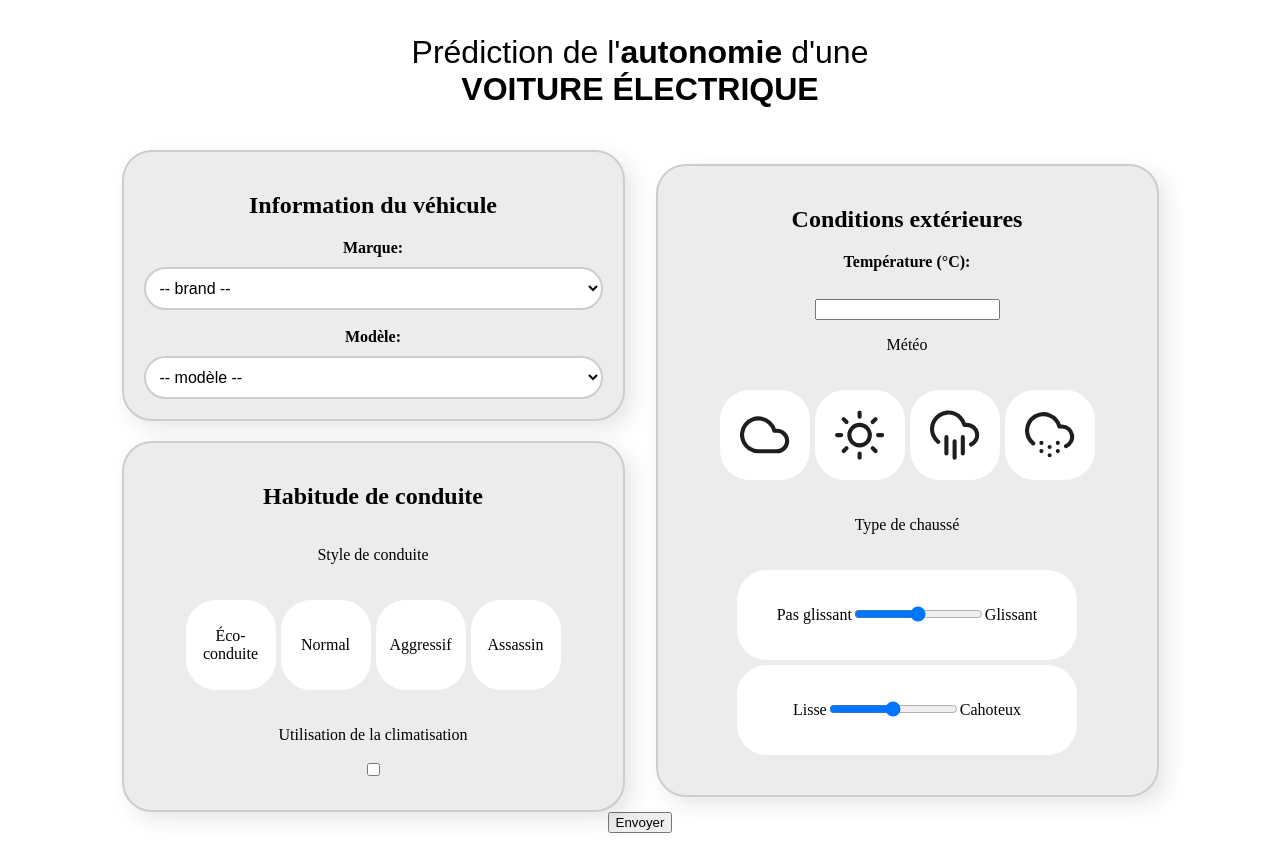
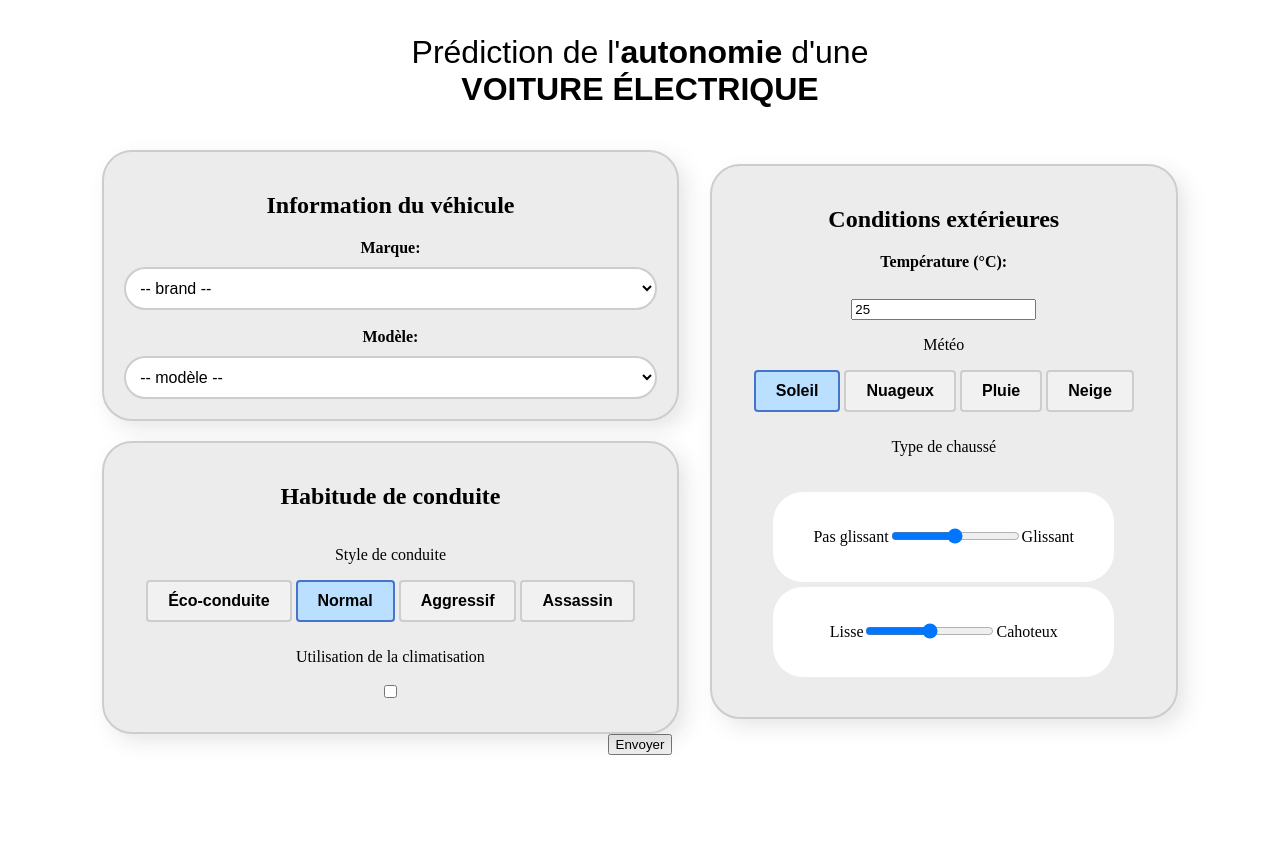
Before and after one commit to AlexandreCabana/EVAIAutonomyPredictor, a FastAPI app: page / in a window 1280 px wide. After the commit the page ends 755 px from the top, so only its background shows below. Run offline with FastAPI, Linux system fonts and the light colour scheme; some libraries are stand-ins or nearby versions.

Commit message:
selectable options done

```diff
--- a/fastApiProject/main.py
+++ b/fastApiProject/main.py
@@ -26,20 +26,21 @@ class CarInfo:
         self.is_ac_used = is_ac_used
 
 class EnvironmentInfo:
-    temperature: int
-    meteo: str
-    chaussee: str
+    def __init__(self, temperature: str, meteo:str, chaussee: int, rougness: int):
+        self.temp = temperature
+        self.meteo = meteo
+        self.chaussee = chaussee
 
 class FormInfo:
-    car_info: CarInfo
-    env_info: EnvironmentInfo
-
-formInfo = FormInfo()
+    def __init__(self, carInfo : CarInfo, environmentInfo : EnvironmentInfo):
+        self.carInfo = carInfo
+        self.environmentInfo = environmentInfo
 
 class User:
-    def __init__(self, name, last_name):
+    def __init__(self, name, last_name, driving_style):
         self.name = name
         self.last_name = last_name
+        self.driving_style = driving_style
 
 # function
 
@@ -63,14 +64,27 @@ async def read_items(request: Request):
     )
 
 @app.post("/results/")
-async def results(marque: str = Form(...), modele: str = Form(...), is_ac_used: bool = Form(False)):
-    car_info = CarInfo(marque, modele,None, is_ac_used)
-    return car_info
+async def results(
+        marque: str = Form(...),
+        modele: str = Form(...),
+        is_ac_used: bool = Form(False),
+        conduite: str = Form(...),
+
+        temperature: str = Form(...),
+        meteo: str = Form(...),
+        slide_range: int = Form(...),
+        roughness_range: int = Form(...)):
+
+    car_info = CarInfo(marque, modele, conduite, is_ac_used)
+    env_info = EnvironmentInfo(temperature, meteo, slide_range, roughness_range)
+
+    return FormInfo(car_info, env_info)
 
 
 @app.post("/submit/")
-async def submit(name: str = Form(...), last_name: str = Form(...)):
-    user = User(name,last_name)
+async def submit(name: str = Form(...),last_name: str = Form(...), conduite: str = Form(...)):
+    user = User(name,last_name,conduite)
+    print(conduite)
     return user
 
 @app.post("/submit_selected")
--- a/fastApiProject/static/styles.css
+++ b/fastApiProject/static/styles.css
@@ -76,8 +76,29 @@ body{
     cursor: pointer;
 
 }
-
-
+/* RADIO BUTTON STYLING */
+.options input[type="radio"] {
+  opacity: 0;
+  position: fixed;
+  width: 0;
+}
+.options label {
+    display: inline-block;
+    background-color: #f1f1f1;
+    padding: 10px 20px;
+    font-family: sans-serif, Arial;
+    font-size: 16px;
+    border: 2px solid #cdcdcd;
+    border-radius: 4px;
+}
+.options input[type="radio"]:checked + label {
+    background-color: #bbdfff;
+    border-color: #4474cc;
+}
+.options input[type="radio"]:not(:checked):hover + label {
+    background-color: #dbdde4;
+    color: #191919;
+}
 
 .meteo-icons {
     display: flex;
--- a/fastApiProject/templates/index.html
+++ b/fastApiProject/templates/index.html
@@ -29,19 +29,18 @@
                     <div class="section-parametres">
                         <h2>Habitude de conduite</h2>
                         <p>Style de conduite</p>
-                        <div class="meteo-icons">
-                            <div class="icon-wrapper">
-                                <p>Éco-conduite</p>
-                            </div>
-                            <div class="icon-wrapper">
-                                <p>Normal</p>
-                            </div>
-                            <div class="icon-wrapper">
-                                <p>Aggressif</p>
-                            </div>
-                            <div class="icon-wrapper">
-                                <p>Assassin</p>
-                            </div>
+                        <div class="options">
+                            <input type="radio" id="conduiteChoix1" name="conduite" value="eco">
+                            <label for="conduiteChoix1">Éco-conduite</label>
+
+                            <input type="radio" id="conduiteChoix2" name="conduite" value="normal" checked>
+                            <label for="conduiteChoix2">Normal</label>
+
+                            <input type="radio" id="conduiteChoix3" name="conduite" value="agressif">
+                            <label for="conduiteChoix3">Aggressif</label>
+
+                            <input type="radio" id="conduiteChoix4" name="conduite" value="assassin">
+                            <label for="conduiteChoix4">Assassin</label>
                         </div>
                         <p>Utilisation de la climatisation</p>
                         <!-- toggle button-->
@@ -55,56 +54,21 @@
                         <h2>Conditions extérieures</h2>
                         <label for="temperature">Température (°C):</label>
                         <br>
-                        <input type="number" id="temperature" name="temperature">
+                        <input type="number" id="temperature" name="temperature" value="25">
 
                         <p>Météo</p>
-                        <div class="meteo-icons">
-                            <div class="icon-wrapper">
-                                <svg width="59" height="44" viewBox="0 0 59 44" fill="none"
-                                    xmlns="http://www.w3.org/2000/svg">
-                                    <path
-                                        d="M43.56 16.94H40.5108C39.6054 13.4334 37.7345 10.2511 35.1109 7.75462C32.4872 5.25816 29.2159 3.54768 25.6687 2.81753C22.1215 2.08738 18.4406 2.36684 15.0443 3.62416C11.6479 4.88147 8.67237 7.06623 6.45568 9.93017C4.23899 12.7941 2.87006 16.2224 2.50444 19.8255C2.13882 23.4286 2.79117 27.062 4.38737 30.3128C5.98356 33.5637 8.4596 36.3016 11.5341 38.2156C14.6086 40.1295 18.1584 41.1427 21.78 41.14H43.56C46.7691 41.14 49.8468 39.8652 52.116 37.596C54.3851 35.3268 55.66 32.2491 55.66 29.04C55.66 25.8309 54.3851 22.7532 52.116 20.484C49.8468 18.2148 46.7691 16.94 43.56 16.94Z"
-                                        stroke="#1E1E1E" stroke-width="4.84" stroke-linecap="round"
-                                        stroke-linejoin="round" />
-                                </svg>
-                            </div>
+                        <div class="options radio-toolbar">
+                            <input type="radio" id="meteoChoix1" name="meteo" value="soleil" checked>
+                            <label for="meteoChoix1">Soleil</label>
 
-                            <div class="icon-wrapper">
-                                <svg width="59" height="59" viewBox="0 0 59 59" fill="none"
-                                    xmlns="http://www.w3.org/2000/svg">
-                                    <g clip-path="url(#clip0_4_34)">
-                                        <path
-                                            d="M29.04 2.41998V7.25998M29.04 50.82V55.66M10.2124 10.2124L13.6488 13.6488M44.4312 44.4312L47.8676 47.8676M2.42004 29.04H7.26004M50.82 29.04H55.66M10.2124 47.8676L13.6488 44.4312M44.4312 13.6488L47.8676 10.2124M41.14 29.04C41.14 35.7226 35.7227 41.14 29.04 41.14C22.3574 41.14 16.94 35.7226 16.94 29.04C16.94 22.3573 22.3574 16.94 29.04 16.94C35.7227 16.94 41.14 22.3573 41.14 29.04Z"
-                                            stroke="#1E1E1E" stroke-width="4.84" stroke-linecap="round"
-                                            stroke-linejoin="round" />
-                                    </g>
-                                    <defs>
-                                        <clipPath id="clip0_4_34">
-                                            <rect width="58.08" height="58.08" fill="white" />
-                                        </clipPath>
-                                    </defs>
-                                </svg>
-                            </div>
+                            <input type="radio" id="meteoChoix2" name="meteo" value="nuageux">
+                            <label for="meteoChoix2">Nuageux</label>
 
-                            <div class="icon-wrapper">
-                                <svg width="59" height="59" viewBox="0 0 59 59" fill="none"
-                                    xmlns="http://www.w3.org/2000/svg">
-                                    <path
-                                        d="M38.72 31.4593V50.8193M19.36 31.4593V50.8193M29.04 36.2993V55.6593M48.4 40.1229C50.944 39.0087 53.0273 37.0533 54.3002 34.5848C55.573 32.1164 55.958 29.2852 55.3904 26.5665C54.8228 23.8478 53.3373 21.4071 51.1831 19.6541C49.029 17.9011 46.3373 16.9426 43.56 16.9393H40.5108C39.7437 13.9688 38.2817 11.2231 36.2451 8.92861C34.2086 6.63409 31.6559 4.85641 28.7975 3.74211C25.939 2.62781 22.8567 2.20879 19.8045 2.51958C16.7524 2.83038 13.8178 3.86209 11.2426 5.52967C8.66744 7.19726 6.52546 9.45298 4.99322 12.1109C3.46097 14.7688 2.58234 17.7528 2.42973 20.817C2.27712 23.8811 2.85492 26.9377 4.11548 29.7347C5.37605 32.5317 7.2833 34.9891 9.68002 36.9043"
-                                        stroke="#1E1E1E" stroke-width="4.84" stroke-linecap="round"
-                                        stroke-linejoin="round" />
-                                </svg>
-                            </div>
+                            <input type="radio" id="meteoChoix3" name="meteo" value="pluie">
+                            <label for="meteoChoix3">Pluie</label>
 
-                            <div class="icon-wrapper">
-                                <svg width="59" height="54" viewBox="0 0 59 54" fill="none"
-                                    xmlns="http://www.w3.org/2000/svg">
-                                    <path
-                                        d="M48.4 40.1229C50.944 39.0087 53.0273 37.0533 54.3002 34.5848C55.573 32.1164 55.958 29.2852 55.3904 26.5665C54.8228 23.8478 53.3373 21.4071 51.1831 19.6541C49.029 17.9011 46.3373 16.9426 43.56 16.9393H40.5108C39.7437 13.9688 38.2817 11.2231 36.2451 8.92861C34.2086 6.63409 31.6559 4.85641 28.7975 3.74211C25.939 2.62781 22.8567 2.20879 19.8045 2.51958C16.7524 2.83038 13.8178 3.86209 11.2426 5.52967C8.66744 7.19726 6.52546 9.45298 4.99322 12.1109C3.46097 14.7688 2.58234 17.7528 2.42973 20.817C2.27712 23.8811 2.85492 26.9377 4.11548 29.7347C5.37605 32.5317 7.2833 34.9891 9.68002 36.9043M19.36 36.2993H19.3842M19.36 45.9793H19.3842M29.04 41.1393H29.0642M29.04 50.8193H29.0642M38.72 36.2993H38.7442M38.72 45.9793H38.7442"
-                                        stroke="#1E1E1E" stroke-width="4.84" stroke-linecap="round"
-                                        stroke-linejoin="round" />
-                                </svg>
-                            </div>
+                            <input type="radio" id="meteoChoix4" name="meteo" value="neige">
+                            <label for="meteoChoix4">Neige</label>
                         </div>
 
                         <p>Type de chaussé</p>
@@ -112,7 +76,7 @@
                             <div class="parametre-slider-wrapper">
                                 <p>Pas glissant</p>
                                 <div class="slidecontainer">
-                                    <input type="range" min="-30" max="30" id="glissant-range" name="temperature-range"
+                                    <input type="range" min="-30" max="30" id="glissant-range" name="slide_range"
                                         class="slider">
                                 </div>
                                 <p>Glissant</p>
@@ -120,7 +84,7 @@
                             <div class="parametre-slider-wrapper">
                                 <p>Lisse</p>
                                 <div class="slidecontainer">
-                                    <input type="range" min="-30" max="30" id="bumpy-range" name="temperature-range"
+                                    <input type="range" min="-30" max="30" id="bumpy-range" name="roughness_range"
                                         class="slider">
                                 </div>
                                 <p>Cahoteux</p>
```
